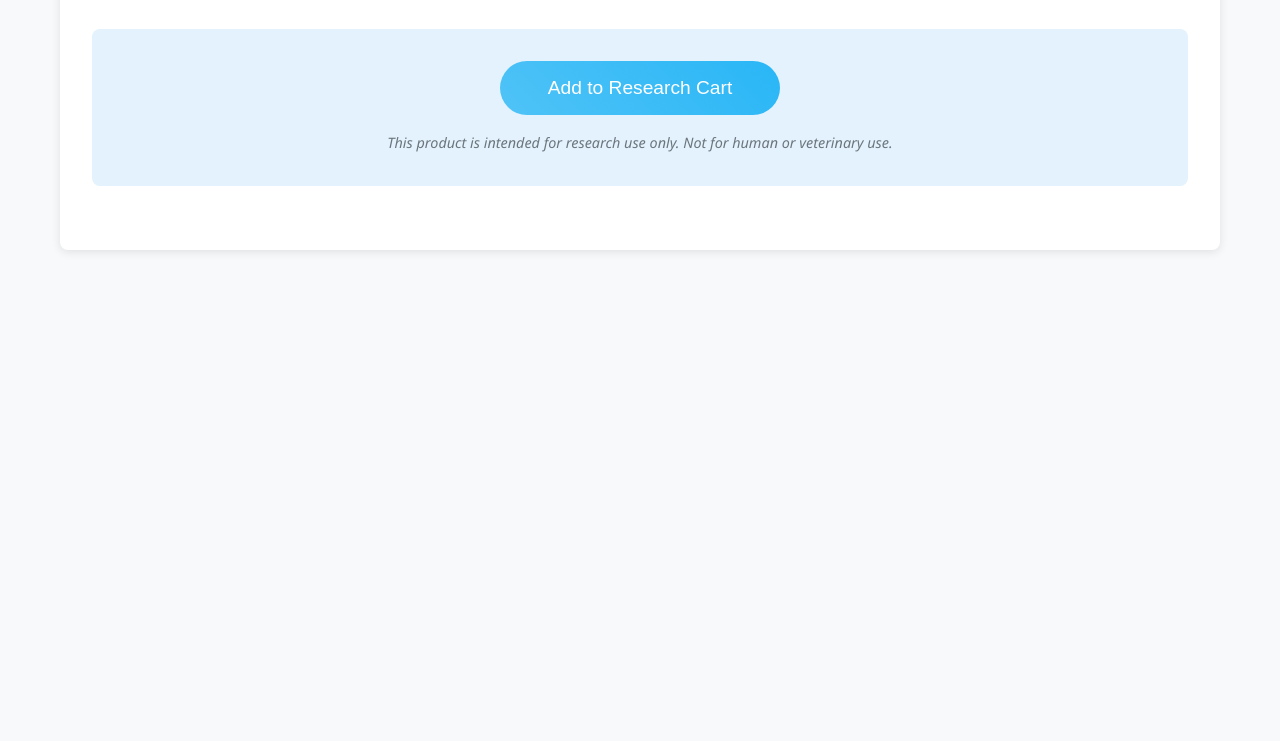
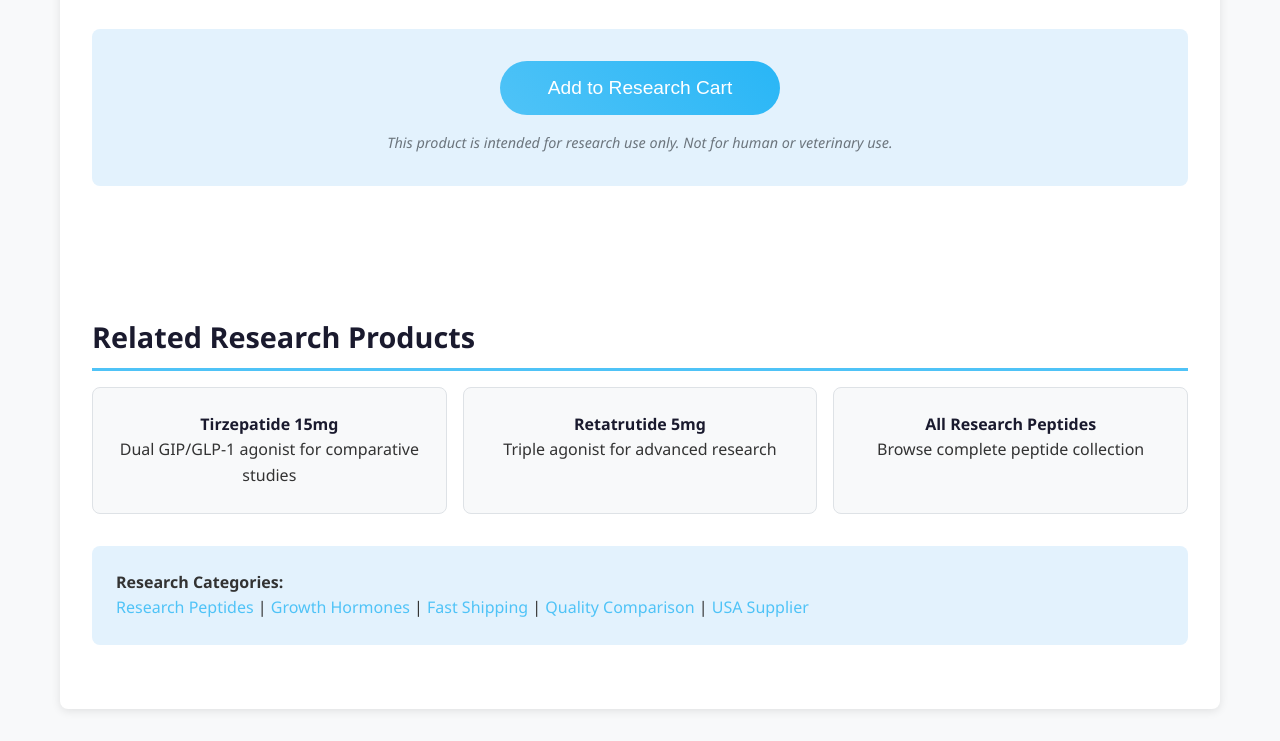
Before and after one commit to bencby/sa, a plain HTML site: page products/semaglutide-10mg-research.html in a window 1280 px wide. Shown: the part 6539-7280 px from the top of the page. Before the commit the page ends 6821 px from the top, so only its background shows below. Drawn offline with Linux system fonts and the light colour scheme.

Commit message:
Add files via upload

```diff
--- a/products/semaglutide-10mg-research.html
+++ b/products/semaglutide-10mg-research.html
@@ -776,6 +776,36 @@
                     <p class="research-disclaimer">This product is intended for research use only. Not for human or veterinary use.</p>
                 </div>
             </section>
+
+            <!-- Internal Linking Network -->
+            <section class="content-section">
+                <h2>Related Research Products</h2>
+                <div class="related-grid">
+                    <div class="related-item">
+                        <h4><a href="tirzepatide-15mg-research.html">Tirzepatide 15mg</a></h4>
+                        <p>Dual GIP/GLP-1 agonist for comparative studies</p>
+                    </div>
+                    <div class="related-item">
+                        <h4><a href="retatrutide-5mg-peptide.html">Retatrutide 5mg</a></h4>
+                        <p>Triple agonist for advanced research</p>
+                    </div>
+                    <div class="related-item">
+                        <h4><a href="peptides/">All Research Peptides</a></h4>
+                        <p>Browse complete peptide collection</p>
+                    </div>
+                </div>
+
+                <div style="margin: 2rem 0; padding: 1.5rem; background: #e3f2fd; border-radius: 8px;">
+                    <h4>Research Categories:</h4>
+                    <p>
+                        <a href="peptides/" style="color: #4fc3f7; text-decoration: none;">Research Peptides</a> |
+                        <a href="growth-hormones/" style="color: #4fc3f7; text-decoration: none;">Growth Hormones</a> |
+                        <a href="../fast-shipping-research-peptides.html" style="color: #4fc3f7; text-decoration: none;">Fast Shipping</a> |
+                        <a href="../research-grade-peptides-comparison.html" style="color: #4fc3f7; text-decoration: none;">Quality Comparison</a> |
+                        <a href="../usa-research-peptides-supplier.html" style="color: #4fc3f7; text-decoration: none;">USA Supplier</a>
+                    </p>
+                </div>
+            </section>
         </main>
     </div>
 </body>
```
